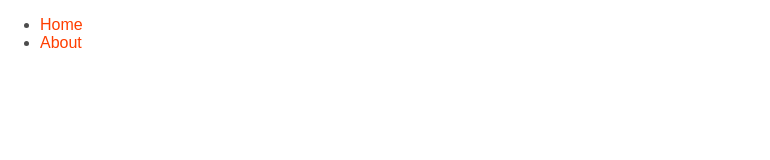
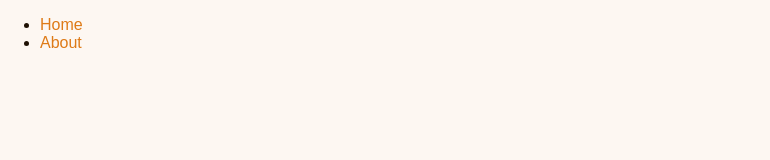
Before and after one commit to def4alt/def4alt.com, a SvelteKit app: page / in a window 1280 px wide. Shown: the top 160 px of the page, without its empty margins (0-770 px from the left). Built offline with nearby package versions, Linux system fonts and the light colour scheme.

Commit message:
Add colors

```diff
--- a/src/routes/styles.css
+++ b/src/routes/styles.css
@@ -1,15 +1,16 @@
-@import '@fontsource/fira-mono';
-
 :root {
 	--font-body: Arial, -apple-system, BlinkMacSystemFont, 'Segoe UI', Roboto, Oxygen, Ubuntu,
 		Cantarell, 'Open Sans', 'Helvetica Neue', sans-serif;
 	--font-mono: 'Fira Mono', monospace;
-	--color-bg-0: rgb(202, 216, 228);
-	--color-bg-1: hsl(209, 36%, 86%);
-	--color-bg-2: hsl(224, 44%, 95%);
-	--color-theme-1: #ff3e00;
-	--color-theme-2: #4075a6;
-	--color-text: rgba(0, 0, 0, 0.7);
+	--color-text: hsl(28, 76%, 7%);
+	--color-text-light: hsl(28, 26%, 27%);
+	--color-background: hsl(30, 71%, 97%);
+	--color-accent: hsl(30, 81%, 48%);
+	--color-accent-dark: hsl(30, 81%, 43%);
+	--color-primary: hsl(32, 75%, 53%);
+	--color-secondary: hsl(86, 75%, 73%);
+	--color-secondary-light: hsl(86, 75%, 88%);
+	--color-secondary-dark: hsl(86, 75%, 43%);
 	--column-width: 42rem;
 	--column-margin-top: 4rem;
 	font-family: var(--font-body);
@@ -20,6 +21,7 @@ body {
 	min-height: 100vh;
 	margin: 0;
 	background-attachment: fixed;
+	background-color: var(--color-background);
 	background-size: 100vw 100vh;
 }
 
@@ -34,7 +36,7 @@ p {
 }
 
 a {
-	color: var(--color-theme-1);
+	color: var(--color-accent);
 	text-decoration: none;
 }
 
```
